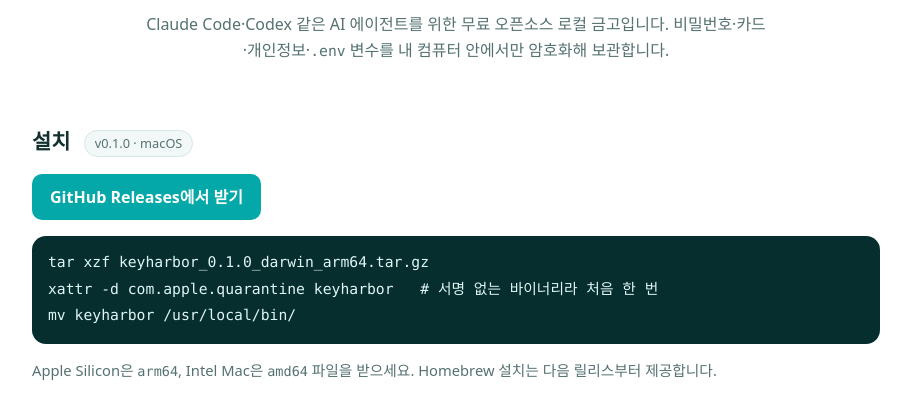
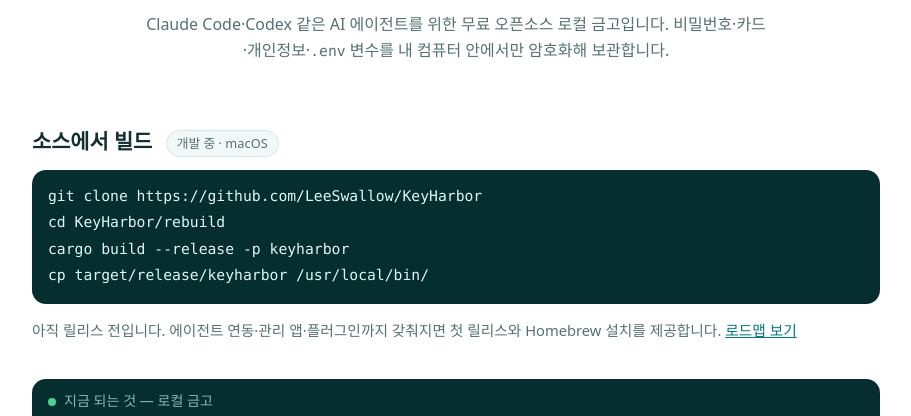
Before and after one commit to LeeSwallow/KeyHarbor, a plain HTML site: page site/index.html in a window 1280 px wide. Shown: the part 331-747 px from the top of the page, without its empty margins (184-1095 px from the left). Drawn offline with Linux system fonts and the light colour scheme.

Commit message:
docs: say KeyHarbor is not released yet and explain building from source

```diff
--- a/site/index.html
+++ b/site/index.html
@@ -18,12 +18,12 @@
 
   <main>
     <section class="install" aria-labelledby="install-title">
-      <h2 id="install-title">설치 <span class="badge">v0.1.0 · macOS</span></h2>
-      <p><a class="button" href="https://github.com/LeeSwallow/KeyHarbor/releases/latest">GitHub Releases에서 받기</a></p>
-      <pre class="cmd"><code>tar xzf keyharbor_0.1.0_darwin_arm64.tar.gz
-xattr -d com.apple.quarantine keyharbor   # 서명 없는 바이너리라 처음 한 번
-mv keyharbor /usr/local/bin/</code></pre>
-      <p class="muted">Apple Silicon은 <code>arm64</code>, Intel Mac은 <code>amd64</code> 파일을 받으세요. Homebrew 설치는 다음 릴리스부터 제공합니다.</p>
+      <h2 id="install-title">소스에서 빌드 <span class="badge">개발 중 · macOS</span></h2>
+      <pre class="cmd"><code>git clone https://github.com/LeeSwallow/KeyHarbor
+cd KeyHarbor/rebuild
+cargo build --release -p keyharbor
+cp target/release/keyharbor /usr/local/bin/</code></pre>
+      <p class="muted">아직 릴리스 전입니다. 에이전트 연동·관리 앱·플러그인까지 갖춰지면 첫 릴리스와 Homebrew 설치를 제공합니다. <a href="https://github.com/LeeSwallow/KeyHarbor/blob/main/ROADMAP.md">로드맵 보기</a></p>
     </section>
 
     <section class="demos" aria-label="사용 예시">
@@ -47,7 +47,7 @@ exported  /Users/me/keyharbor-backup.age</code></pre>
   browser_fill       #id  {{secret:blog.username}}
   browser_fill       #pw  {{secret:blog.password}}   <span class="c"># 값은 에이전트에게 보이지 않음</span>
   browser_click      로그인
-  browser_fill       #editor  "KeyHarbor 0.1.0을 소개합니다 …"
+  browser_fill       #editor  "KeyHarbor를 소개합니다 …"
   browser_click      발행
 <span class="ok">✓ 게시됨</span> — 비밀번호를 사람이 입력하지 않았습니다</code></pre>
         <p class="note">이 흐름은 아직 쓸 수 없습니다. <a href="https://github.com/LeeSwallow/KeyHarbor/blob/main/ROADMAP.md">로드맵</a>을 보세요.</p>
```
Also changed, not shown: ROADMAP.md (+2 -2 lines), CHANGELOG.md, README.md.
